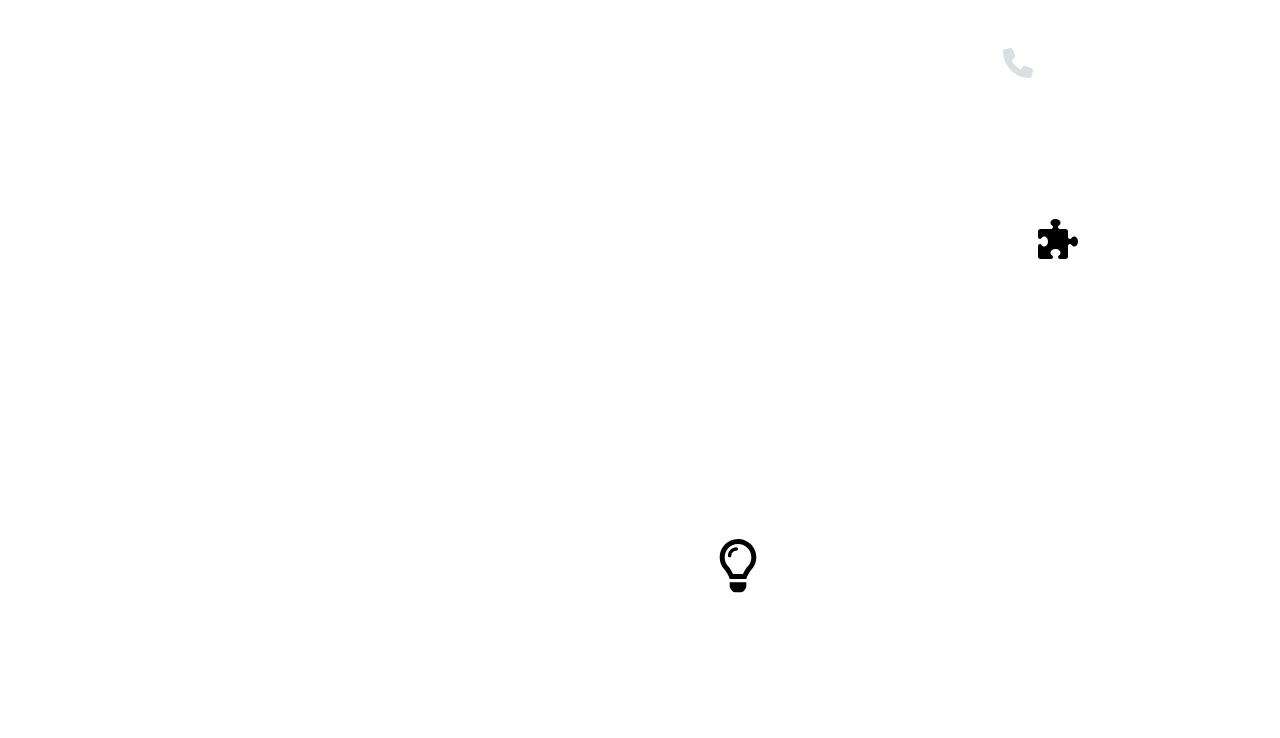
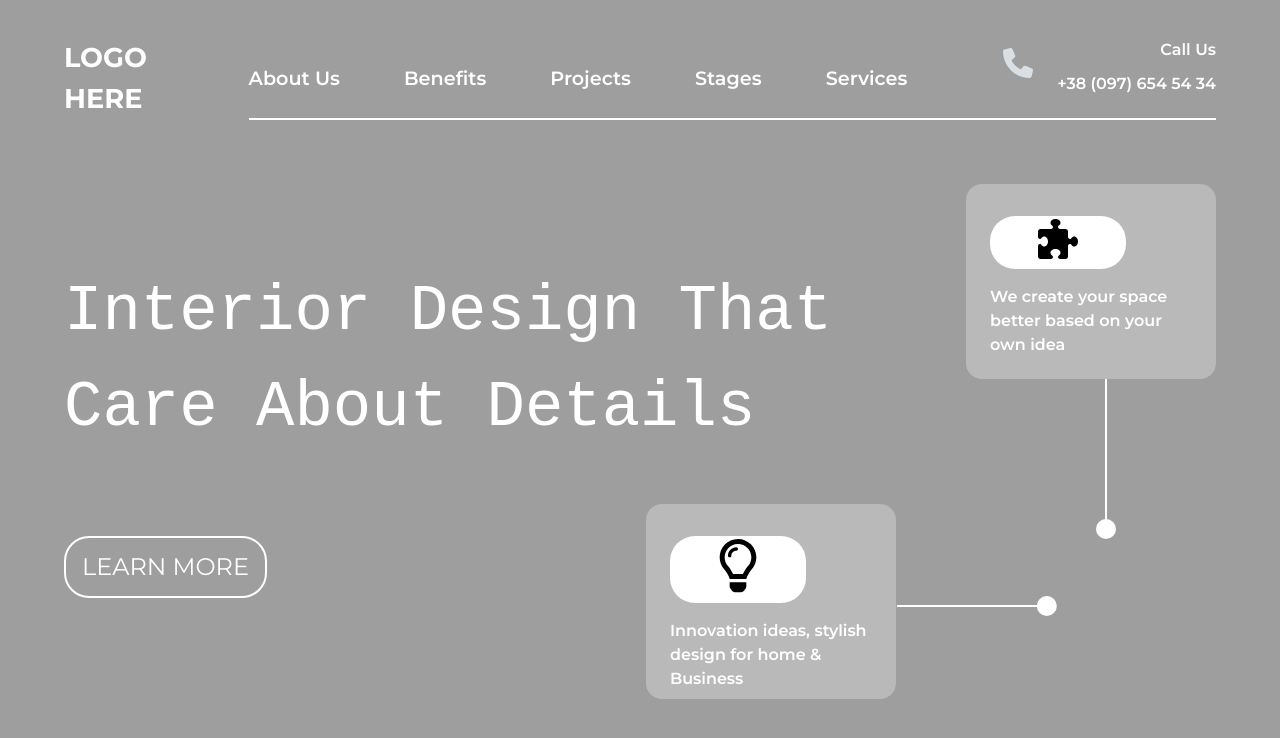
Before and after one commit to aj4abinjacob/Interior-Design-Webpage, a plain HTML site: page index.html in a window 1280 px wide. Drawn offline with Linux system fonts and the light colour scheme; the site is published under a folder, as on GitHub Pages, so addresses that start at the root find nothing; a web font is replaced by a local one.

Commit message:
Added images folder

```diff
--- a/style.css
+++ b/style.css
@@ -64,7 +64,7 @@ img {
 
 
 body{
-    background:url('/backg.png');
+    background:url('./images/backg.png');
     background-repeat: 0;
     background-size: cover;
     color: white;
```
Also changed, not shown: 2 other files.
